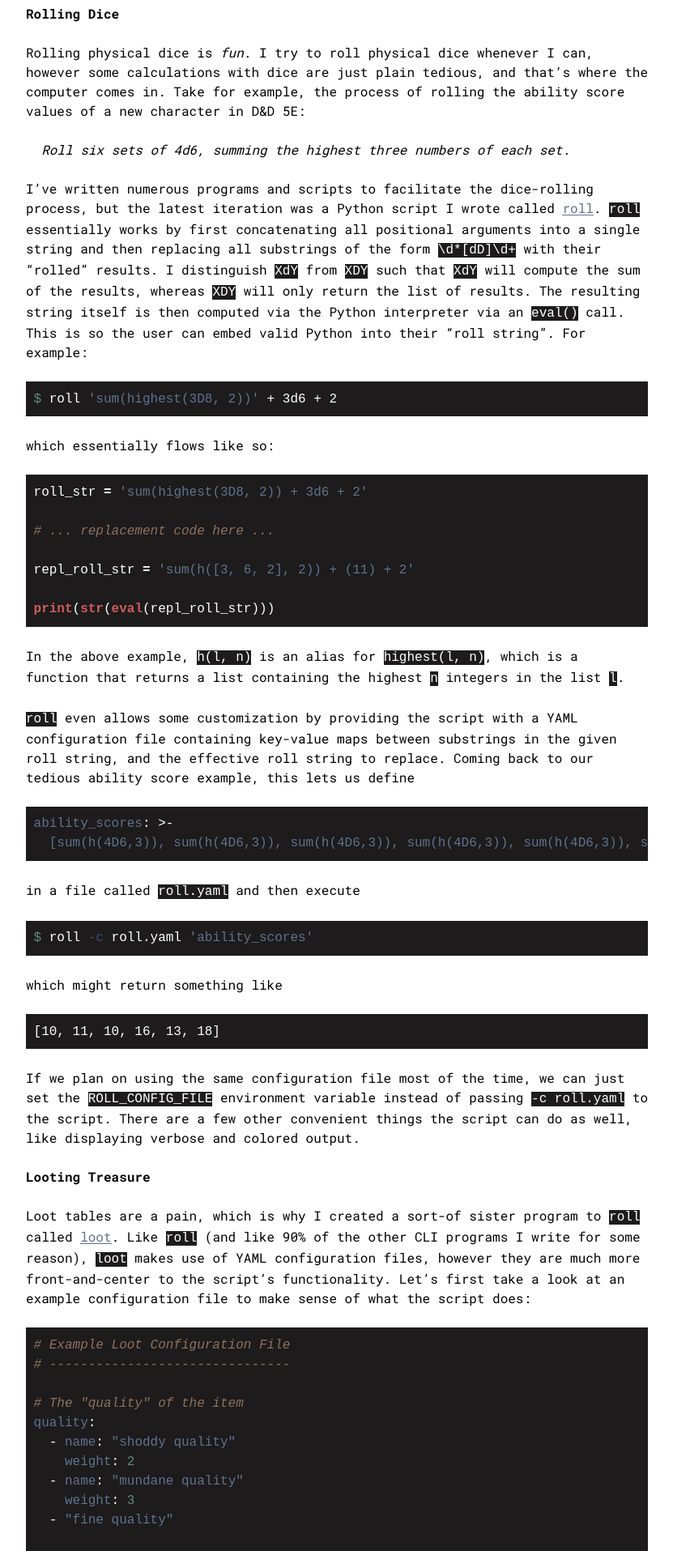
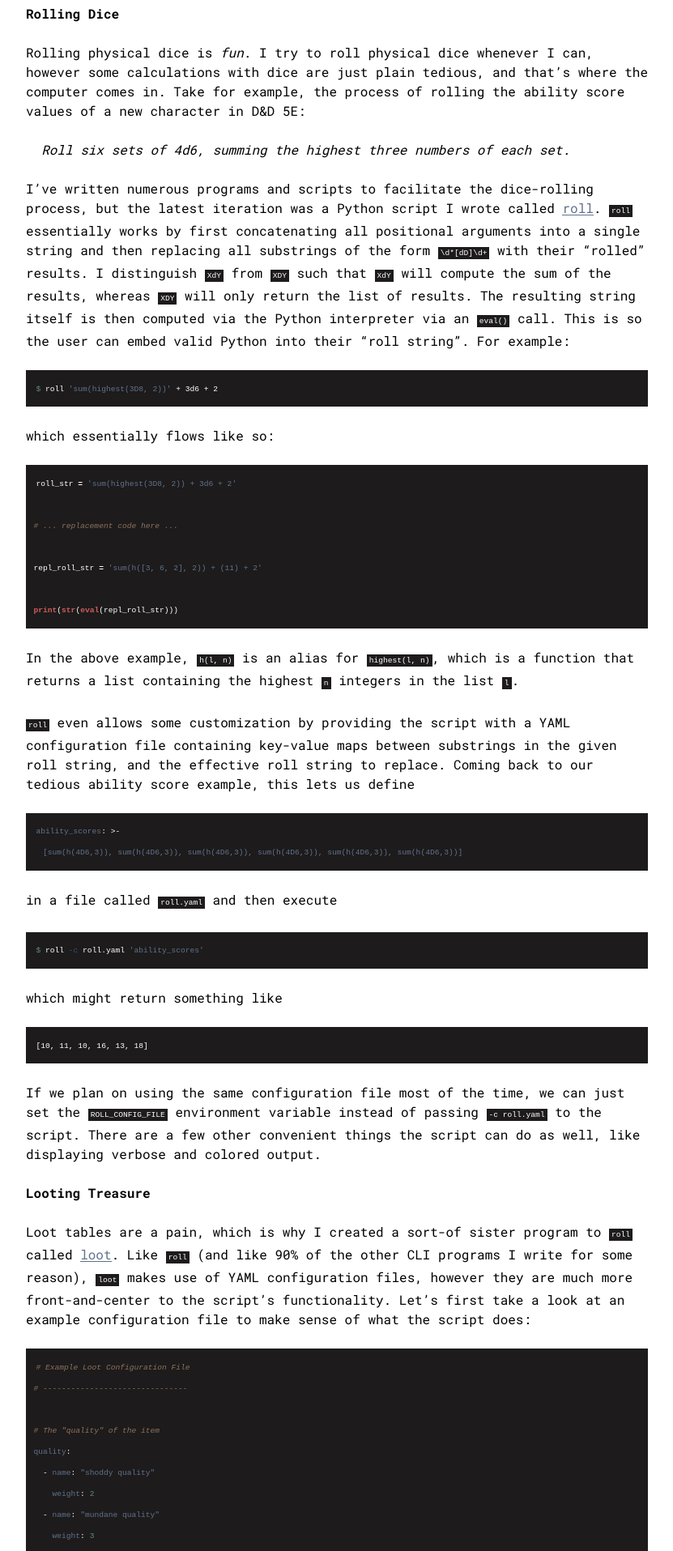
Before and after one commit to HarrisonTotty/harrisontotty.github.io, a Jekyll site: the page built from _posts/2019-03-18-computational-dnd.md, in a window 1280 px wide. Shown: the part 312-2227 px from the top of the page at 81% size, without its empty margins (224-1055 px from the left). Built offline with Jekyll 4.4.1, drawn with Linux system fonts in a browser that asks for light colours.

```diff
--- a/_layouts/post.html
+++ b/_layouts/post.html
@@ -206,7 +206,7 @@
   code {
     background-color: #1d1b1b;
     color: #fff;
-    font-size: 70%
+    font-size: 60%;
     padding: 2px 3px;
   }
   </style>
```
